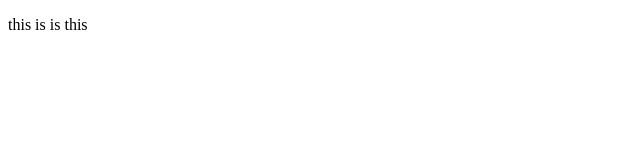
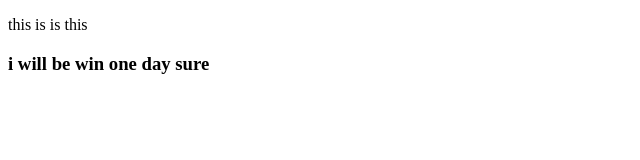
Before and after one commit to maruf-18/have-to-do, a plain HTML site: page index.html in a window 1280 px wide. Shown: the whole page, without its empty margins (0-640 px from the left). Drawn offline with Linux system fonts and the light colour scheme.

Commit message:
this is the change

```diff
--- a/index.html
+++ b/index.html
@@ -8,5 +8,6 @@
 </head>
 <body>
     <p>this is is this</p>
+    <h3>i will be win one day sure</h3>
 </body>
 </html>
```
Also changed, not shown: 1 other file.
